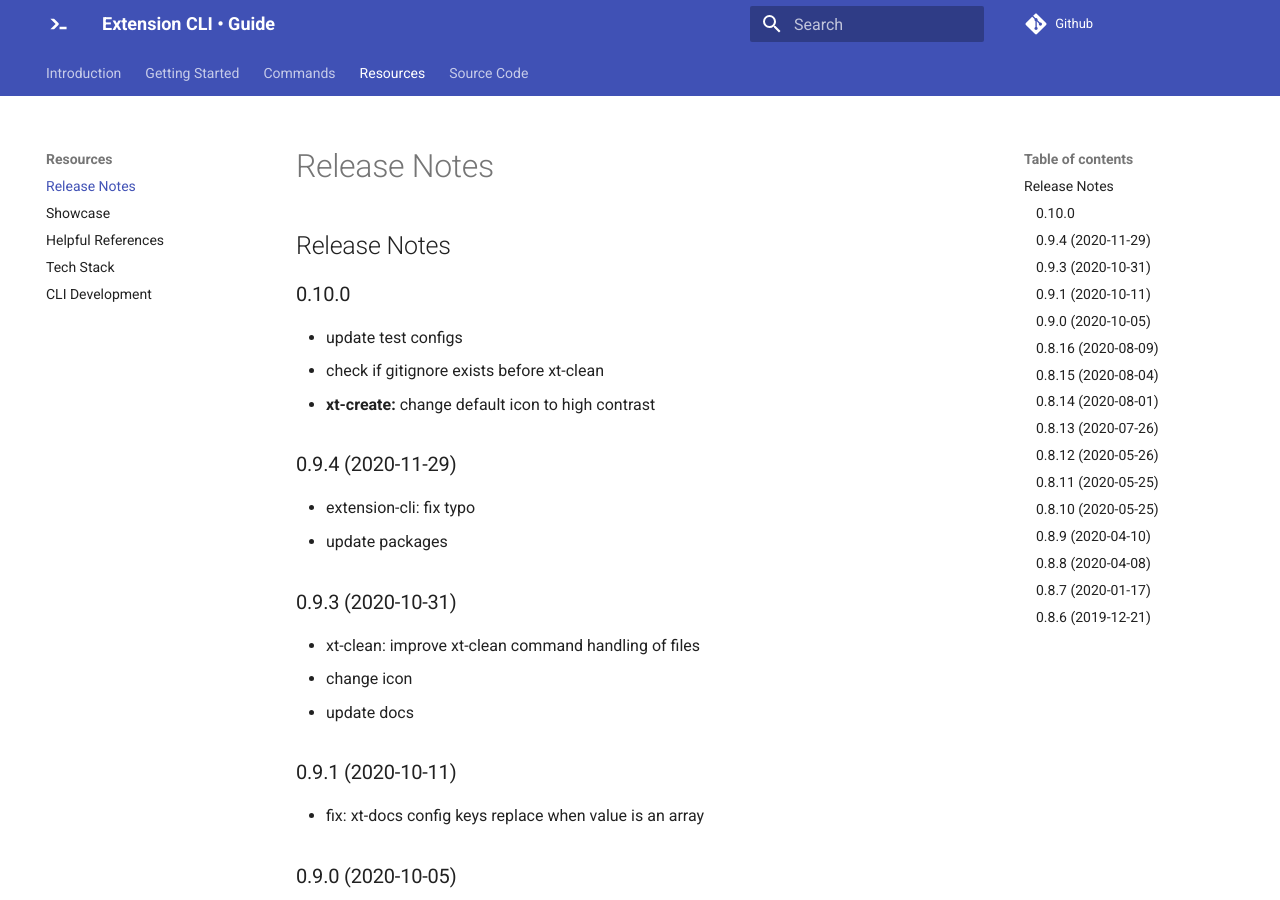
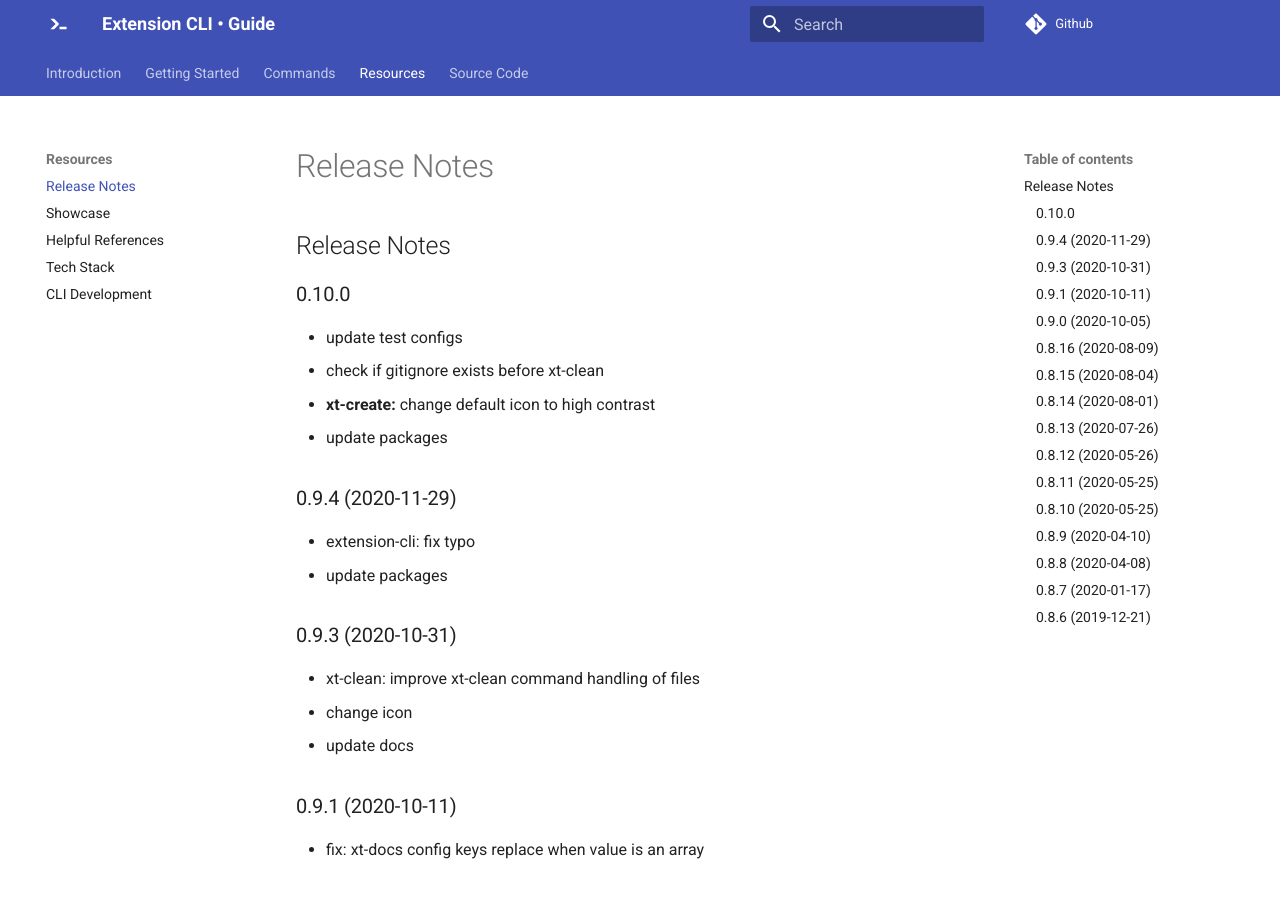
Before and after one commit to MobileFirstLLC/extension-cli, an MkDocs documentation site: the page built from guide/09-release-notes.md, in a window 1280 px wide and 900 px high. Built offline with MkDocs 1.6.1 and Material for MkDocs 9.7.7, drawn with Linux system fonts in a browser that asks for light colours; comment, search, counter and statistics services are not loaded.

Commit message:
Update 09-release-notes.md

```diff
--- a/guide/09-release-notes.md
+++ b/guide/09-release-notes.md
@@ -5,6 +5,7 @@
 * update test configs
 * check if gitignore exists before xt-clean
 * **xt-create:** change default icon to high contrast
+* update packages
 
 ### 0.9.4 (2020-11-29)
 
```
